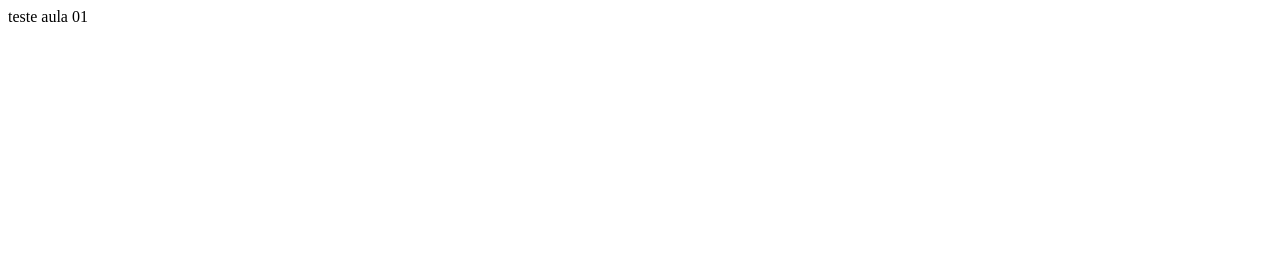
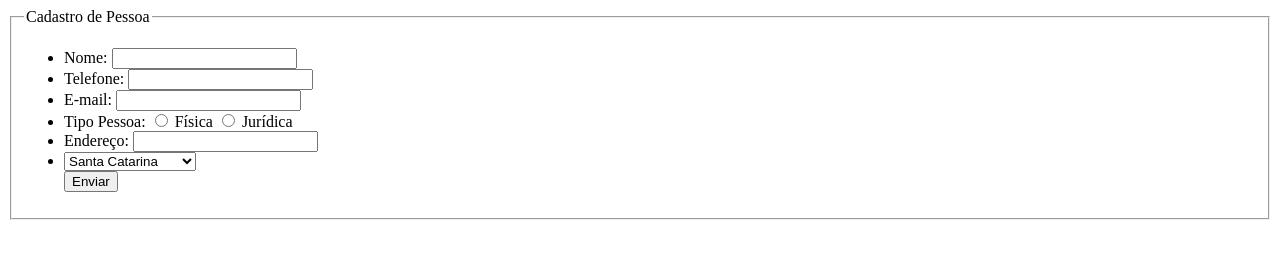
Before and after one commit to JuFitzlaff/Programa--o-Web-I, a plain HTML site: page aula_01/index.html in a window 1280 px wide. Drawn offline with Linux system fonts and the light colour scheme.

Commit message:
atualização

```diff
--- a/aula_01/index.html
+++ b/aula_01/index.html
@@ -1 +1,54 @@
-teste aula 01
+<!--Prática 01 - Aula 01-->
+<!DOCTYPE html>
+<html>
+    <head>
+        <meta charset="utf-8">
+        <meta http-equiv="X-UA-Compatible" content="IE=edge">
+        <title>Aula 01 - Prática 01</title>
+        <meta name="description" content="">
+        <meta name="viewport" content="width=device-width, initial-scale=1">
+        <link rel="stylesheet" href="css/estilo.css">
+    </head>
+    <body>
+        <form action="/cadastro.php" method="POST">
+            <fieldset>
+                <legend>Cadastro de Pessoa</legend>
+                        <ul>
+                            <li>
+                                <label form="nome">Nome:</label>
+                                <input id="nome" type="text" name="nome">
+                            </li>
+                            <li>
+                                <label form="telefone">Telefone:</label>
+                                <input id="telefone" type="number" name="telefone">
+                            </li>
+                            <li>
+                                <label form="email">E-mail:</label>
+                                <input id="email" type="text" name="email">
+                            </li>
+                            <li>
+                                <label form="tipo_pessoa">Tipo Pessoa:</label>
+                                <input id="fisica" type="radio" name="fisica" value="1">
+                                <label form="fisica">Física</label>
+                                <input id="juridica" type="radio" name="juridica" value="2">
+                                <label form="juridica">Jurídica</label>
+                            </li>
+                            <li>
+                                <label form="endereco">Endereço:</label>
+                                <input id="endereco" type="text" name="endereco">
+                            </li>
+                            <li>
+                            <select name="uf">
+                                <option value="sc">Santa Catarina</option>
+                                <option value="rs">Rio Grande do Sul</option>
+                                <option value="pr">Paraná</option>
+                                <option value="sp">São Paulo</option>
+                                <option value="outro">Outro</option>
+                            </select>
+                            </li>
+                            <button type='submit'>Enviar</button>
+                        </ul>
+                </fieldset>
+        </form>
+    </body>
+</html>
```
Also changed, not shown: aula_01/css/estilo.css (added).
